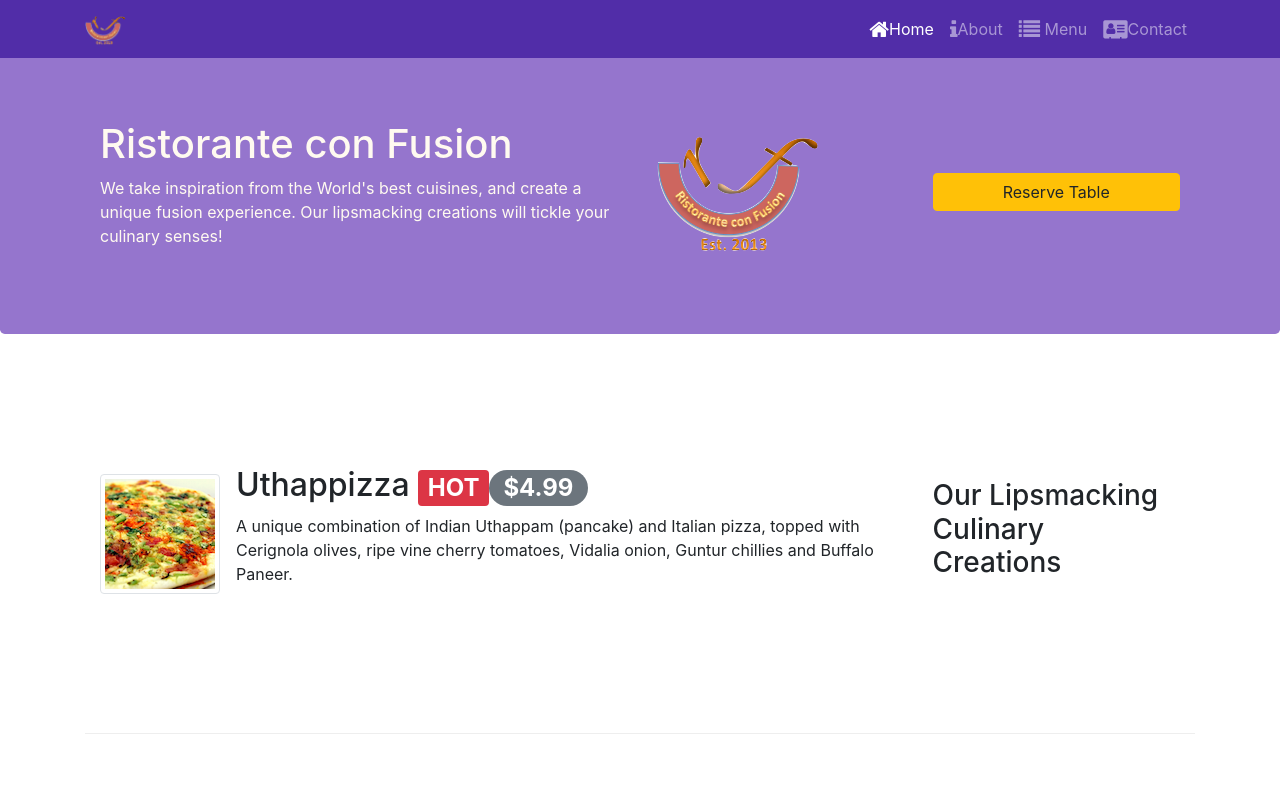
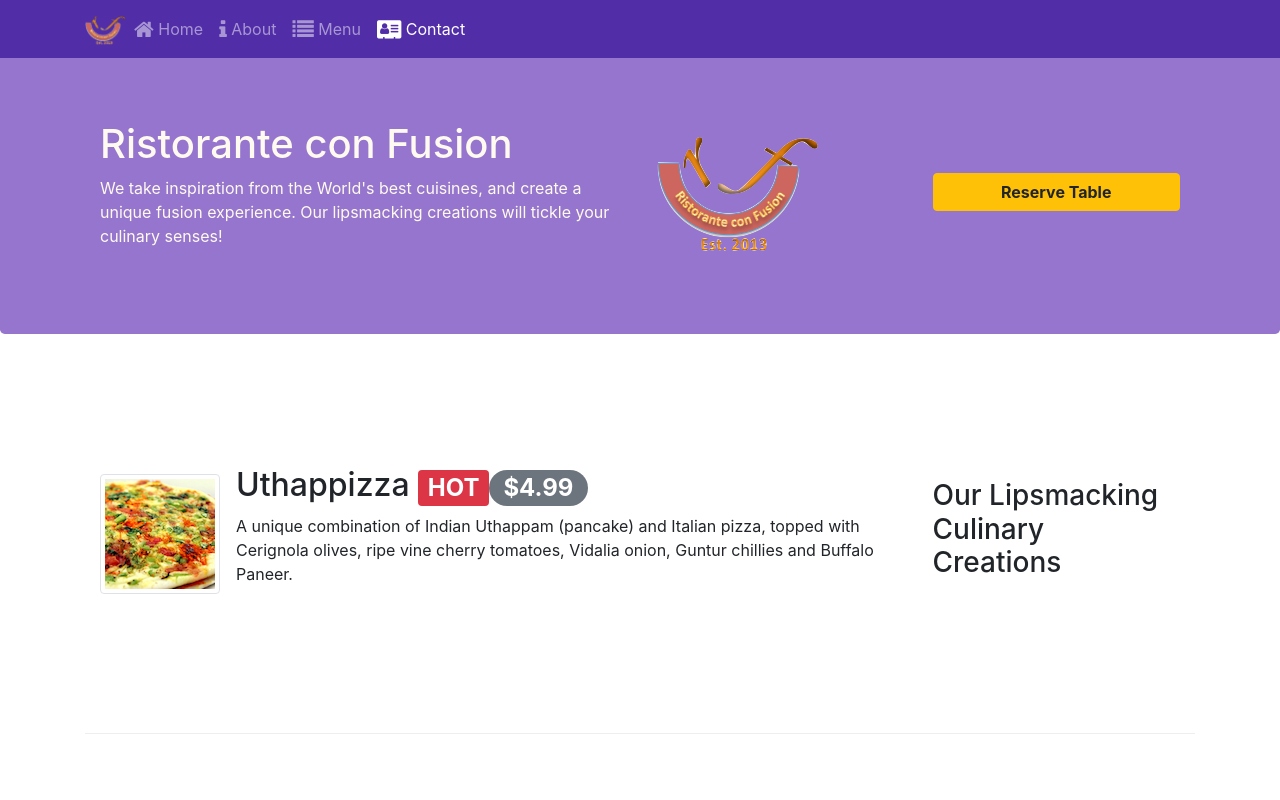
Before and after one commit to SMAmmar/bootstrap, a website: page index.html in a window 1280 px wide. Shown: the top 800 px of the page. Drawn offline with nearby package versions, Linux system fonts and the light colour scheme.

Commit message:
Week 2 completed
1/10/19

```diff
--- a/index.html
+++ b/index.html
@@ -21,23 +21,22 @@
 </head>
 
 <body>
-    <nav class="navbar navbar-dark navbar-expand-sm  fixed-top">
+   <nav class="navbar navbar-dark navbar-expand-sm fixed-top">
         <div class="container">
             <button class="navbar-toggler" type="button" data-toggle="collapse" data-target="#Navbar">
                 <span class="navbar-toggler-icon"></span>
             </button>
            <a class="navbar-brand mr-auto" href="#"><img src="img/logo.png" height="30" width="41"></a>
 
-             <div class="collapse navbar-collapse" id="Navbar"> </div>
+            <div class="collapse navbar-collapse" id="Navbar">
                 <ul class="navbar-nav mr-auto">
-                    <li class="nav-item active"><a class="nav-link" href="#"><span class="fa fa-home fa-lg"></span>Home </a></li>
-                    <li class="nav-item"><a class="nav-link" href="./aboutus.html"><span class="fa fa-info fa-lg"></span>About </a></li>
-                    <li class="nav-item"><a class="nav-link" href="#"><span class="fa fa-list fa-lg"></span> Menu </a></li>
-                    <li class="nav-item"><a class="nav-link" href="./contactus.html"><span class="fa fa-address-card fa-lg"></span>Contact </a></li>
-
+                        <li class="nav-item"><a class="nav-link" href="./index.html"><span class="fa fa-home fa-lg"></span> Home</a></li>
+                        <li class="nav-item"><a class="nav-link" href="./aboutus.html"><span class="fa fa-info fa-lg"></span> About</a></li>
+                        <li class="nav-item"><a class="nav-link" href="#"><span class="fa fa-list fa-lg"></span> Menu</a></li>
+                        <li class="nav-item active"><a class="nav-link" href="./contactus.html"><span class="fa fa-address-card fa-lg"></span> Contact</a></li>
                 </ul>
             </div>
-
+        </div>
     </nav>
     <header class="jumbotron">
         <div class="container">
@@ -50,7 +49,7 @@
                     <img src="img/logo.png" class="img-fluid">
                 </div>
                  <div class="col-12 col-sm-3 align-self-center">
-               <button type="button" class="btn btn-warning btn-block text-black">Reserve Table</button>
+          <a href="#button">     <button type="button" class="btn btn-warning btn-block text-black"><strong>Reserve Table </strong></button></a>
                 </div>
             </div>
         </div>
@@ -117,11 +116,11 @@
         </div>
 
          <div class="col-6 col-sm-9 offset-md-2 ">
-                <div class="card">
+                <div >
                     <h3 class="card-header bg-warning text-white">Reserve a Table</h3>
                     <div class="card-body">
                          <div class="col-12 col-md-9">
-                <form>
+                <form id="button">
      <div class="form-group row">
                 <label for="Number of Guests" class="col-md-2 col-form-label">Number of Guests</label>
           <div class="col-md-10">
```
Lines whose indentation alone changed are shown as unchanged.
